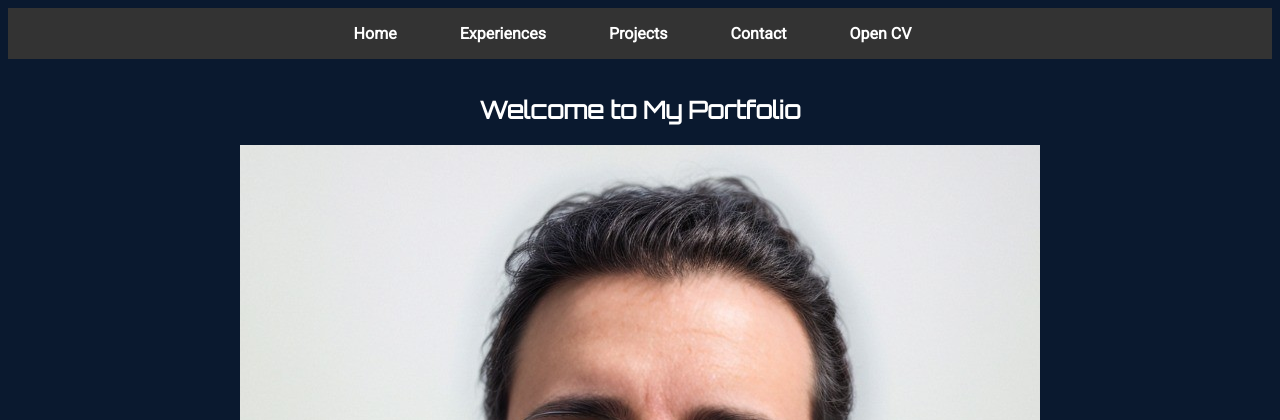
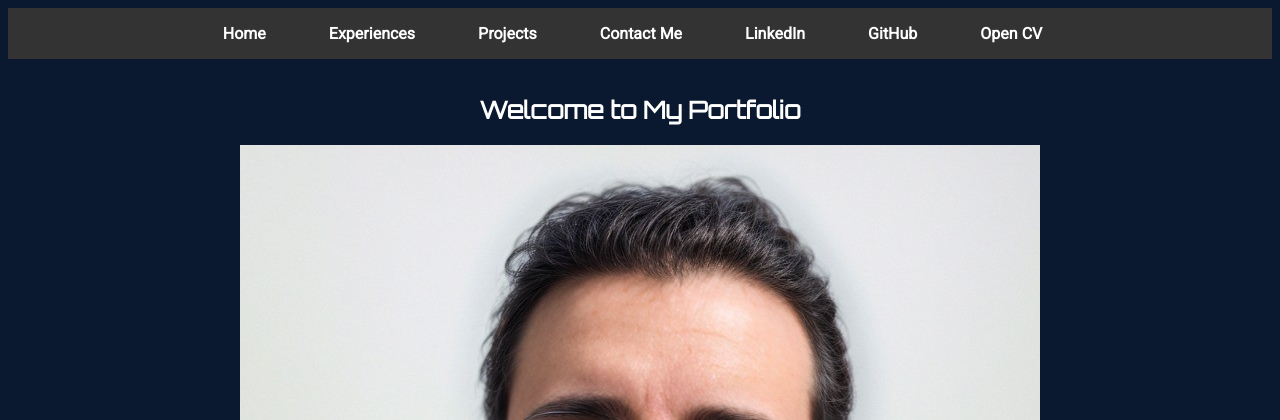
Before and after one commit to Ponzio-it/personal_website, a Django app: page / in a window 1280 px wide. Shown: the top 420 px of the page. Run offline with Django 5.2, Linux system fonts and the light colour scheme.

Commit message:
add linkedin and github link in nav bar

```diff
--- a/mypersonalsite/portfolio/templates/portfolio/base.html
+++ b/mypersonalsite/portfolio/templates/portfolio/base.html
@@ -34,8 +34,11 @@
                 <li><a href="{% url 'portfolio:home' %}">Home</a></li>
                 <li><a href="{% url 'portfolio:education' %}">Experiences</a></li>
                 <li><a href="{% url 'portfolio:projects' %}">Projects</a></li>
-                <li><a href="{% url 'portfolio:contact' %}">Contact</a></li>
+                <li><a href="{% url 'portfolio:contact' %}">Contact Me</a></li>
+                <li><a href="{% url 'portfolio:linkedin' %}" target="_blank">LinkedIn</a></li>
+                <li><a href="{% url 'portfolio:github' %}" target="_blank">GitHub</a></li>
                 <li><a href="{% url 'portfolio:open_cv' %}">Open CV</a></li>
+
             </ul>
         </nav>
     </header>
--- a/mypersonalsite/portfolio/urls.py
+++ b/mypersonalsite/portfolio/urls.py
@@ -16,4 +16,6 @@ urlpatterns = [
     path('open-cv/', views.open_cv, name='open_cv'),
     path('projects/<int:pk>/', ProjectDetailView.as_view(), name='project_detail'),
     path('projects/<int:pk>/review/', ReviewCreateView.as_view(), name='project_review'),
+    path('linkedin/', views.redirect_to_linkedin, name='linkedin'),
+    path('github/', views.redirect_to_github, name='github'),
 ]
--- a/mypersonalsite/portfolio/views.py
+++ b/mypersonalsite/portfolio/views.py
@@ -119,3 +119,11 @@ class ReviewCreateView(CreateView):
         context = super().get_context_data(**kwargs)
         context['project'] = get_object_or_404(Project, pk=self.kwargs['pk'])
         return context
+
+def redirect_to_linkedin(request):
+    """Redirects to the LinkedIn profile."""
+    return redirect("https://www.linkedin.com/in/ettore-ponzio")
+
+def redirect_to_github(request):
+    """Redirects to the GitHub profile."""
+    return redirect("https://github.com/Ponzio-it")
```
Also changed, not shown: mypersonalsite/portfolio/templates/portfolio/open_cv.html (deleted, +0 -17 lines), mypersonalsite/db.sqlite3, mypersonalsite/project_files/Progetto_senza_titolo_1.png (added), mypersonalsite/project_files/Progetto_senza_titolo_2.png (added).
